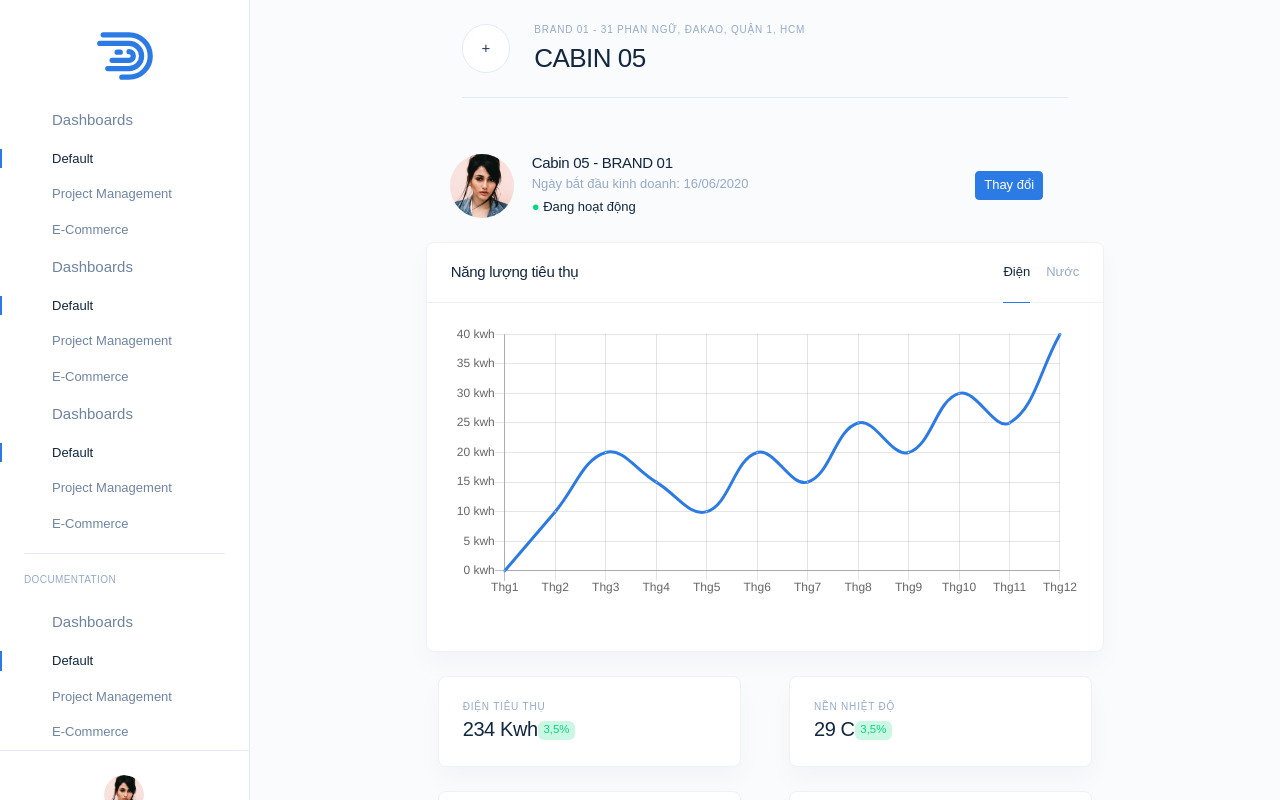
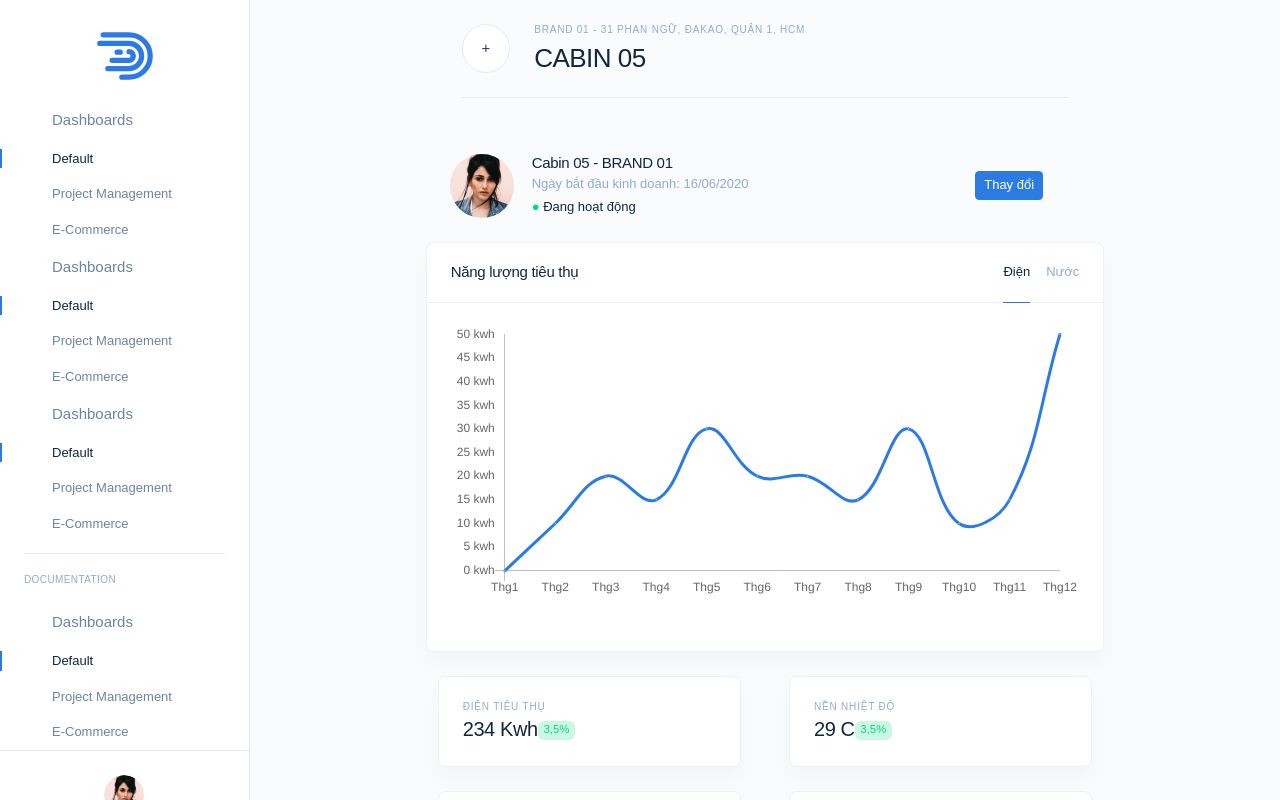
Before and after one commit to chenhuanghui/cabindashboard, a Next.js app: page /cabin/1 in a window 1280 px wide. Shown: the top 800 px of the page. Built offline with nearby package versions, Linux system fonts and the light colour scheme; a web font is replaced by a local one.

Commit message:
hide grid line of chart

```diff
--- a/components/card/card_chart.js
+++ b/components/card/card_chart.js
@@ -15,7 +15,7 @@ export default class CardChart extends React.Component {
       labels: ['Thg1', 'Thg2', 'Thg3', 'Thg4', 'Thg5', 'Thg6', 'Thg7', 'Thg8', 'Thg9', 'Thg10', 'Thg11', 'Thg12'],
       datasets: [{
         label: 'Điện năng tiêu thụ',
-        data: [0, 10, 20, 15, 10, 20, 15, 25, 20, 30, 25, 40],
+        data: [0, 10, 20, 15, 30, 20, 20, 15, 30, 10, 15, 50],
 
         fill: false,
         // lineTension: 0.1,
@@ -45,7 +45,15 @@ export default class CardChart extends React.Component {
         display: false // hide title
       },
       scales: {
+        xAxes: [{
+          gridLines: {
+              color: "rgba(0, 0, 0, 0)",
+          }
+        }],
         yAxes: [{
+          gridLines: {
+            color: "rgba(0, 0, 0, 0)",
+          },
           ticks: {
             callback: function(value) {
               return value + ' kwh';
```
